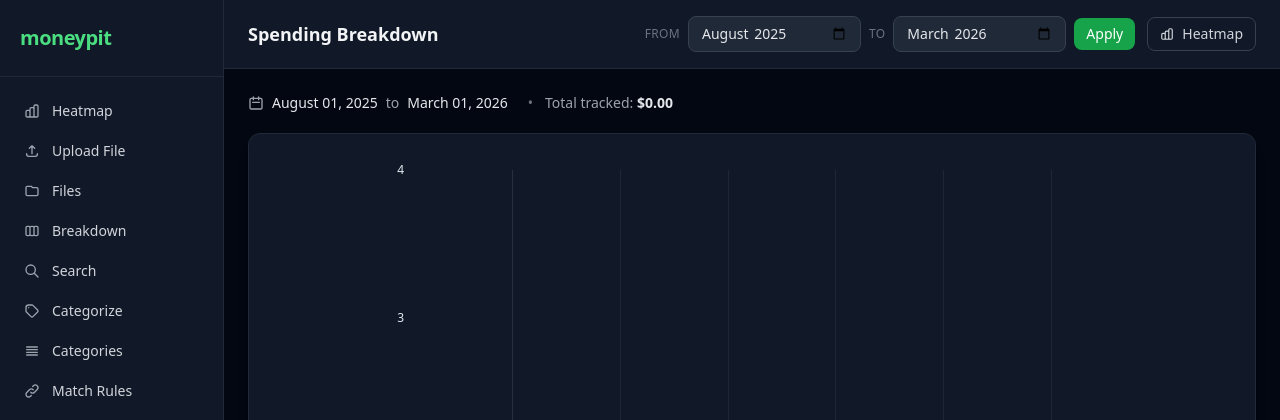
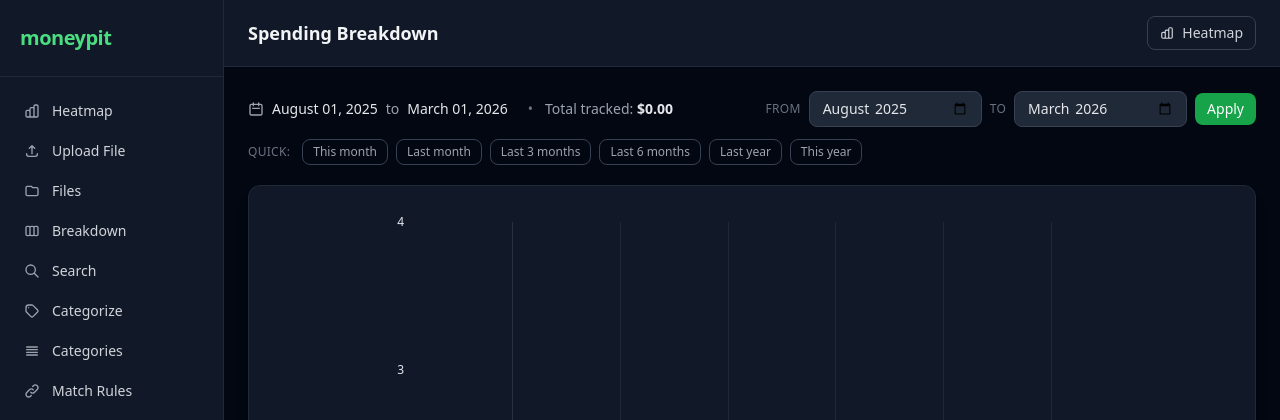
Before and after one commit to tomthehare/moneypit, a Flask app: page /moneypit/sankey in a window 1280 px wide. Shown: the top 420 px of the page. Run offline with Flask 3, Linux system fonts and the light colour scheme; data comes from the database, SQL or seed files in the repository; data that the repository does not hold is empty; some libraries are stand-ins or nearby versions.

Commit message:
adding this year date preset

```diff
--- a/templates/breakdown.html
+++ b/templates/breakdown.html
@@ -4,22 +4,6 @@
 {% block page_title %}Spending Breakdown{% endblock %}
 
 {% block header_actions %}
-<!-- Date range filter -->
-<form method="get" action="/moneypit/sankey" class="flex items-center gap-2">
-  <label class="text-xs text-gray-500 uppercase tracking-wide">From</label>
-  <input type="month" name="ts_start" value="{{ ts_start }}"
-         class="bg-gray-800 border border-gray-700 text-gray-200 text-sm rounded-lg px-3 py-1.5
-                focus:outline-none focus:ring-2 focus:ring-brand-500 focus:border-transparent">
-  <label class="text-xs text-gray-500 uppercase tracking-wide">To</label>
-  <input type="month" name="ts_end" value="{{ ts_end }}"
-         class="bg-gray-800 border border-gray-700 text-gray-200 text-sm rounded-lg px-3 py-1.5
-                focus:outline-none focus:ring-2 focus:ring-brand-500 focus:border-transparent">
-  <button type="submit"
-          class="px-3 py-1.5 bg-brand-600 hover:bg-brand-700 text-white text-sm font-medium rounded-lg transition-colors">
-    Apply
-  </button>
-</form>
-
 <a href="/moneypit/heatmap/months{% if ts_start or ts_end %}?{% if ts_start %}ts_start={{ ts_start }}{% endif %}{% if ts_start and ts_end %}&{% endif %}{% if ts_end %}ts_end={{ ts_end }}{% endif %}{% endif %}"
    class="inline-flex items-center gap-2 px-3 py-1.5 rounded-lg text-sm font-medium
           border border-gray-700 text-gray-300 hover:bg-gray-800 hover:text-white transition-colors">
@@ -37,8 +21,10 @@
 
 {% block content %}
 
-<!-- Date range label -->
-<div class="flex items-center gap-2 text-sm text-gray-400 mb-5">
+<!-- Date range bar -->
+<div class="mb-5">
+  <div class="flex flex-wrap items-center justify-between gap-3 mb-3">
+    <div class="flex items-center gap-2 text-sm text-gray-400">
       <svg class="w-4 h-4" fill="none" viewBox="0 0 24 24" stroke="currentColor">
         <path stroke-linecap="round" stroke-linejoin="round" stroke-width="2"
               d="M8 7V3m8 4V3m-9 8h10M5 21h14a2 2 0 002-2V7a2 2 0 00-2-2H5a2 2 0 00-2 2v12a2 2 0 002 2z"/>
@@ -48,6 +34,34 @@
       <span class="text-gray-200 font-medium">{{ date_end }}</span>
       <span class="ml-3 text-gray-500">•</span>
       <span class="ml-1 text-gray-400">Total tracked: <span class="text-gray-200 font-semibold">${{ "{:,.2f}".format(total_spend) }}</span></span>
+    </div>
+
+    <!-- Date range filter form -->
+    <form method="get" action="/moneypit/sankey"
+          class="flex items-center gap-2">
+      <label class="text-xs text-gray-500 uppercase tracking-wide">From</label>
+      <input type="month" name="ts_start" value="{{ ts_start }}"
+             class="bg-gray-800 border border-gray-700 text-gray-200 text-sm rounded-lg px-3 py-1.5 focus:outline-none focus:ring-2 focus:ring-brand-500 focus:border-transparent">
+      <label class="text-xs text-gray-500 uppercase tracking-wide">To</label>
+      <input type="month" name="ts_end" value="{{ ts_end }}"
+             class="bg-gray-800 border border-gray-700 text-gray-200 text-sm rounded-lg px-3 py-1.5 focus:outline-none focus:ring-2 focus:ring-brand-500 focus:border-transparent">
+      <button type="submit"
+              class="px-3 py-1.5 bg-brand-600 hover:bg-brand-700 text-white text-sm font-medium rounded-lg transition-colors">
+        Apply
+      </button>
+    </form>
+  </div>
+
+  <!-- Quick preset buttons -->
+  <div class="flex items-center gap-2 flex-wrap">
+    <span class="text-xs text-gray-500 uppercase tracking-wide mr-1">Quick:</span>
+    <button type="button" class="date-preset px-2.5 py-1 text-xs font-medium rounded-lg border border-gray-700 text-gray-400 hover:bg-gray-800 hover:text-gray-200 transition-colors" data-months="0">This month</button>
+    <button type="button" class="date-preset px-2.5 py-1 text-xs font-medium rounded-lg border border-gray-700 text-gray-400 hover:bg-gray-800 hover:text-gray-200 transition-colors" data-months="-1">Last month</button>
+    <button type="button" class="date-preset px-2.5 py-1 text-xs font-medium rounded-lg border border-gray-700 text-gray-400 hover:bg-gray-800 hover:text-gray-200 transition-colors" data-months="-3">Last 3 months</button>
+    <button type="button" class="date-preset px-2.5 py-1 text-xs font-medium rounded-lg border border-gray-700 text-gray-400 hover:bg-gray-800 hover:text-gray-200 transition-colors" data-months="-6">Last 6 months</button>
+    <button type="button" class="date-preset px-2.5 py-1 text-xs font-medium rounded-lg border border-gray-700 text-gray-400 hover:bg-gray-800 hover:text-gray-200 transition-colors" data-months="-12">Last year</button>
+    <button type="button" class="date-preset px-2.5 py-1 text-xs font-medium rounded-lg border border-gray-700 text-gray-400 hover:bg-gray-800 hover:text-gray-200 transition-colors" data-preset="this-year">This year</button>
+  </div>
 </div>
 
 <!-- Bar chart (sorted by amount, descending) -->
@@ -113,5 +127,31 @@
   const config = { displayModeBar: false, responsive: true };
 
   Plotly.newPlot('breakdown-chart', data, layout, config);
+
+  // Quick date presets
+  document.querySelectorAll('.date-preset').forEach(btn => {
+    btn.addEventListener('click', function() {
+      const preset = this.dataset.preset;
+      let tsStart, tsEnd;
+      if (preset === 'this-year') {
+        const y = new Date().getFullYear();
+        tsStart = y + '-01';
+        tsEnd = (y + 1) + '-01';
+      } else {
+        const months = parseInt(this.dataset.months, 10);
+        const now = new Date();
+        const startOffset = (months < 0 && months !== -1) ? months + 1 : months;
+        const start = new Date(now.getFullYear(), now.getMonth() + startOffset, 1);
+        const end = months === -1
+          ? new Date(now.getFullYear(), now.getMonth(), 1)
+          : new Date(now.getFullYear(), now.getMonth() + 1, 1);
+        const fmt = d => d.getFullYear() + '-' + String(d.getMonth() + 1).padStart(2, '0');
+        tsStart = fmt(start);
+        tsEnd = fmt(end);
+      }
+      const params = new URLSearchParams({ ts_start: tsStart, ts_end: tsEnd });
+      window.location = '/moneypit/sankey?' + params;
+    });
+  });
 </script>
 {% endblock %}
```
Also changed, not shown: templates/heatmap.html (+12 -5 lines). Lines whose indentation alone changed are shown as unchanged.
